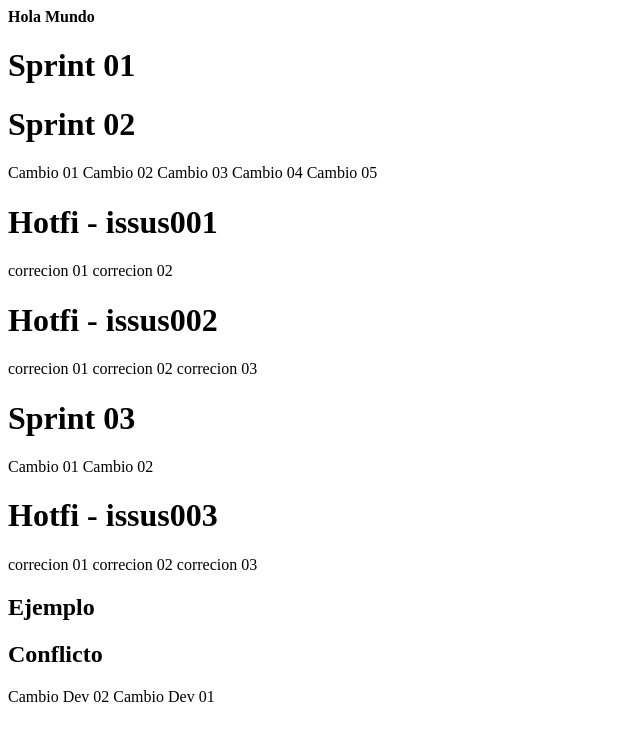
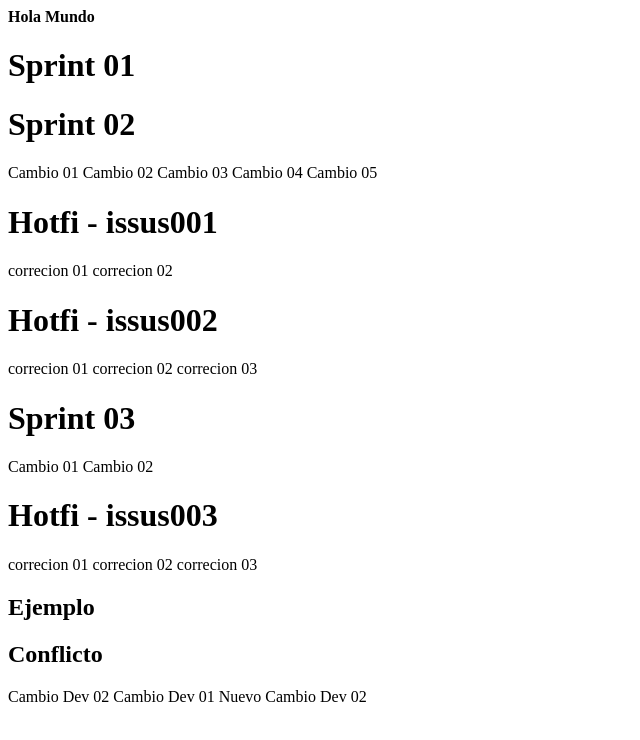
Before and after one commit to MGoicocheaDev/git-flow-example, a plain HTML site: page index.html in a window 1280 px wide. Shown: the whole page, without its empty margins (0-640 px from the left). Drawn offline with Linux system fonts and the light colour scheme.

Commit message:
Update index.html

```diff
--- a/index.html
+++ b/index.html
@@ -38,4 +38,5 @@
 <h2>Conflicto</h2>
 <span>Cambio Dev 02 </span>
 <span>Cambio Dev 01 </span>
+<span>Nuevo Cambio Dev 02 </span>
 </body>
```
